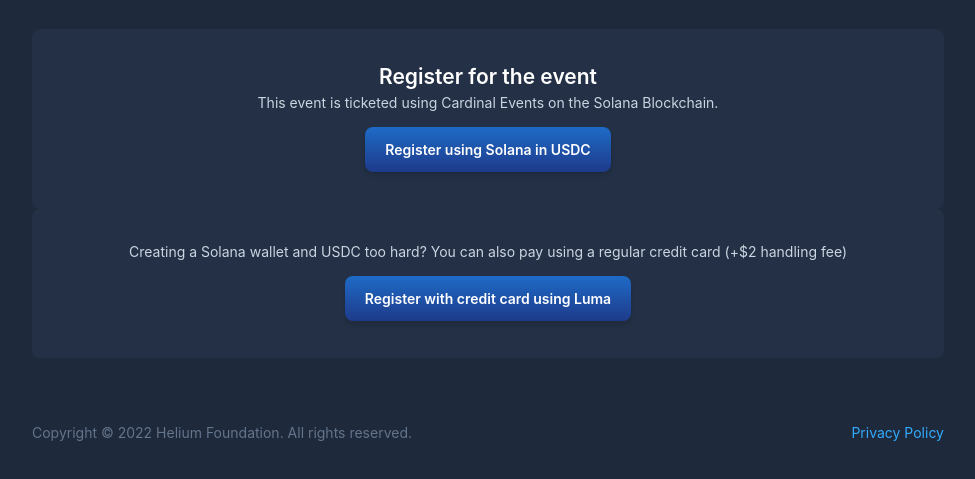
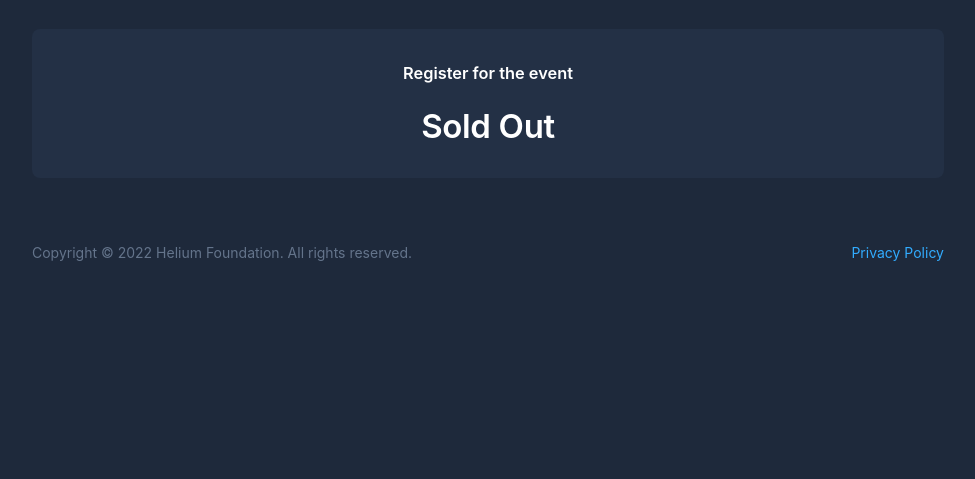
Before and after one commit to heliumtrain/heliumtrain.github.io, a website: page index.html in a window 1280 px wide. Shown: the part 2205-2684 px from the top of the page, without its empty margins (152-1127 px from the left). After the commit the page ends 2514 px from the top, so only its background shows below. Drawn offline with Linux system fonts and the light colour scheme.

Commit message:
Remove ticketing.

```diff
--- a/index.html
+++ b/index.html
@@ -238,23 +238,15 @@
 
                 <section class="section">
                     <div class="register-well">
-                        <h2>Register for the event</h2>
-                        <p>This event is ticketed using Cardinal Events on the Solana Blockchain.</p>
-                        <a class="button  button--shine" href="https://events.cardinal.so/default/helium-train" target="_blank" rel="external">
-                            <span class="button__text">Register using Solana in USDC</span>
-                        </a>
-                    </div>
-                   <div class="register-well">
-                        <p>Creating a Solana wallet and USDC too hard? You can also pay using a regular credit card (+$2 handling fee)</p>
-                        <a class="button  button--shine" href="https://lu.ma/heliumtrain" target="_blank" rel="external">
-                            <span class="button__text">Register with credit card using Luma</span>
-                        </a>
+                        <h3>Register for the event</h3>
+                        <br/>
+                        <h1>Sold Out</h1>
                     </div>
                 </section>
 
             </main>
 
-            <footer class="footer  lede">
+            <footer class="footer lede">
                 <p>Copyright &copy; 2022 Helium Foundation. All rights reserved.</p>
                 <p><a href="https://www.helium.com/privacy">Privacy Policy</a></p>
             </footer>
```
